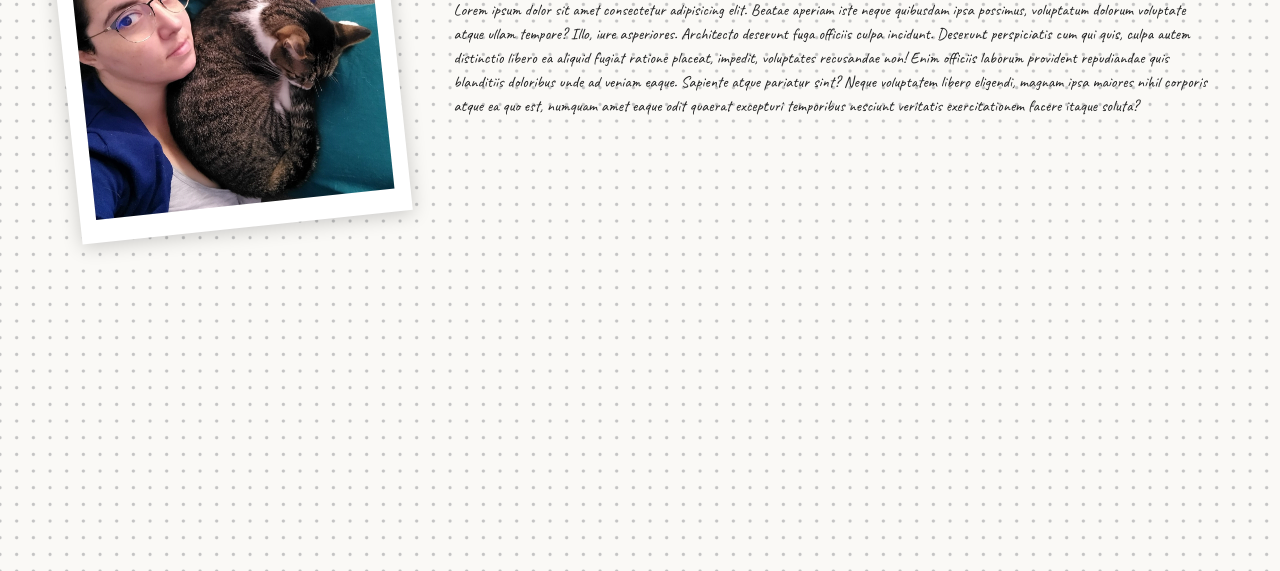
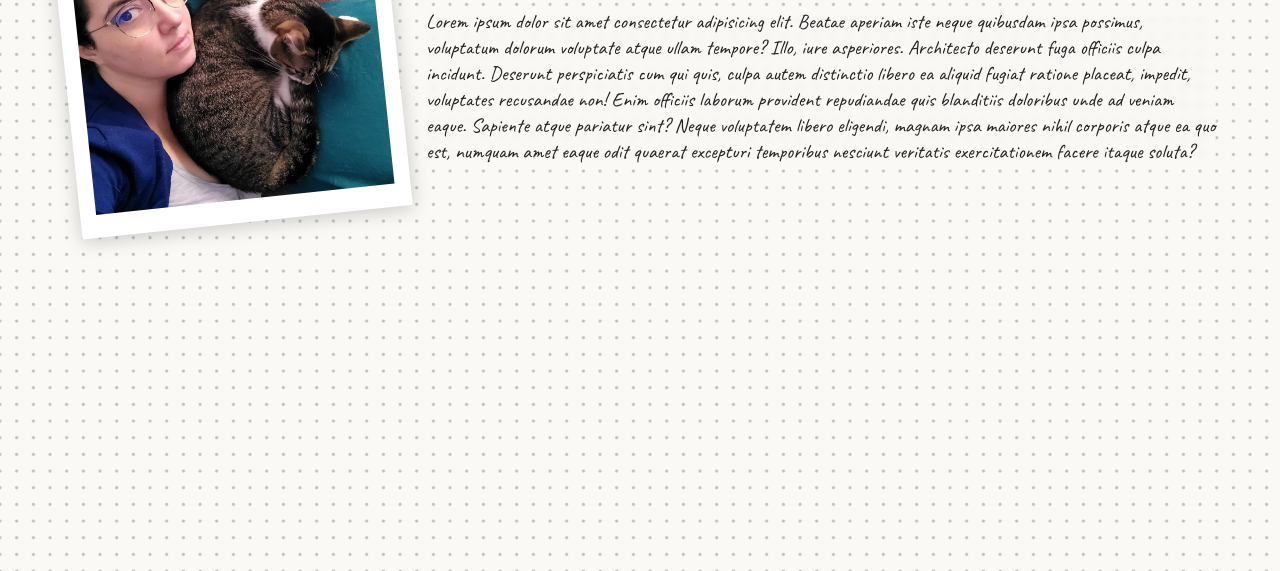
Before and after one commit to willCodeForCandy/portfolio-project-3, a website built with Vite: page index.html in a window 1280 px wide. Shown: the part 229-800 px from the top of the page. Built offline with nearby package versions, Linux system fonts and the light colour scheme.

Commit message:
componente home funcional. Crear y linkear componente footer

```diff
--- /dev/null
+++ b/components/footer/footer.js
@@ -0,0 +1,2 @@
+import "./footer.css";
+const $footer = document.querySelector("footer");
--- /dev/null
+++ b/components/home/home.css
@@ -0,0 +1,30 @@
+#main-section {
+  display: flex;
+  flex-wrap: wrap-reverse;
+  padding: 0 5%;
+  align-items: center;
+  gap: 30px;
+  margin-top: 2rem;
+  font-size: 20px;
+}
+
+#main-section > div:first-child {
+  background: #fff;
+  padding: 1rem;
+  box-shadow: 0 0.2rem 1.2rem rgba(0, 0, 0, 0.2);
+  /* height: 300px; */
+  transform: rotate(-6deg);
+}
+
+#main-section > div img {
+  max-width: 300px;
+  aspect-ratio: 1;
+}
+
+.description {
+  flex: 1 0 250px;
+}
+
+.description p {
+  backdrop-filter: blur(5px);
+}
--- a/components/home/home.js
+++ b/components/home/home.js
@@ -1 +1,24 @@
+import "./home.css";
+
 const $main = document.querySelector("main");
+const $mainSection = document.createElement("section");
+$mainSection.id = "main-section";
+const mainSectionTemplate = `
+<div><img src="/public/assets/IMG_20221005_145041312.jpg" alt="Ragnar y yo"></div>
+<div class="description">
+<h2>Hey!</h2>
+<p>Lorem ipsum dolor sit amet consectetur adipisicing elit. Beatae aperiam iste neque quibusdam ipsa possimus,
+  voluptatum dolorum voluptate atque ullam tempore? Illo, iure asperiores. Architecto deserunt fuga officiis culpa
+  incidunt.
+  Deserunt perspiciatis cum qui quis, culpa autem distinctio libero ea aliquid fugiat ratione placeat, impedit,
+  voluptates recusandae non! Enim officiis laborum provident repudiandae quis blanditiis doloribus unde ad veniam
+  eaque.
+  Sapiente atque pariatur sint? Neque voluptatem libero eligendi, magnam ipsa maiores nihil corporis atque ea quo
+  est, numquam amet eaque odit quaerat excepturi temporibus nesciunt veritatis exercitationem facere itaque
+  soluta?</p>
+  <div>
+`;
+
+$mainSection.innerHTML = mainSectionTemplate;
+
+$main.append($mainSection);
--- a/index.html
+++ b/index.html
@@ -13,16 +13,7 @@
     <header>
     </header>
     <main>
-      <div><img src="/public/assets/IMG_20221005_145041312.jpg" alt="Ragnar y yo"></div>
-      <p>Lorem ipsum dolor sit amet consectetur adipisicing elit. Beatae aperiam iste neque quibusdam ipsa possimus,
-        voluptatum dolorum voluptate atque ullam tempore? Illo, iure asperiores. Architecto deserunt fuga officiis culpa
-        incidunt.
-        Deserunt perspiciatis cum qui quis, culpa autem distinctio libero ea aliquid fugiat ratione placeat, impedit,
-        voluptates recusandae non! Enim officiis laborum provident repudiandae quis blanditiis doloribus unde ad veniam
-        eaque.
-        Sapiente atque pariatur sint? Neque voluptatem libero eligendi, magnam ipsa maiores nihil corporis atque ea quo
-        est, numquam amet eaque odit quaerat excepturi temporibus nesciunt veritatis exercitationem facere itaque
-        soluta?</p>
+
     </main>
     <footer></footer>
   </div>
--- a/main.js
+++ b/main.js
@@ -3,3 +3,4 @@ import "./components/navbar/navbar.js";
 import "./components/home/home.js";
 import "./components/projects/projects.js";
 import "./components/mode-toggler/mode-toggler.js";
+import "./components/footer/footer.js";
--- a/style.css
+++ b/style.css
@@ -15,7 +15,7 @@
   --highlighter-blue: #3cdfff;
   --highlighter-pink: #fb62f3;
   font-family: Caveat, Helvetica, Arial, sans-serif;
-  line-height: 1.5;
+  line-height: 1.3;
   font-weight: 400;
 
   color-scheme: light dark;
@@ -55,24 +55,3 @@ body.dark {
 body.dark a {
   color: var(--primary-light);
 }
-
-main {
-  display: flex;
-  padding: 0 5%;
-  align-items: center;
-  gap: 5%;
-  margin-top: 2rem;
-}
-
-main > div {
-  background: #fff;
-  padding: 1rem;
-  box-shadow: 0 0.2rem 1.2rem rgba(0, 0, 0, 0.2);
-  /* height: 300px; */
-  transform: rotate(-6deg);
-}
-
-main > div img {
-  max-width: 300px;
-  aspect-ratio: 1;
-}
```
Also changed, not shown: components/footer/footer.css (added).
